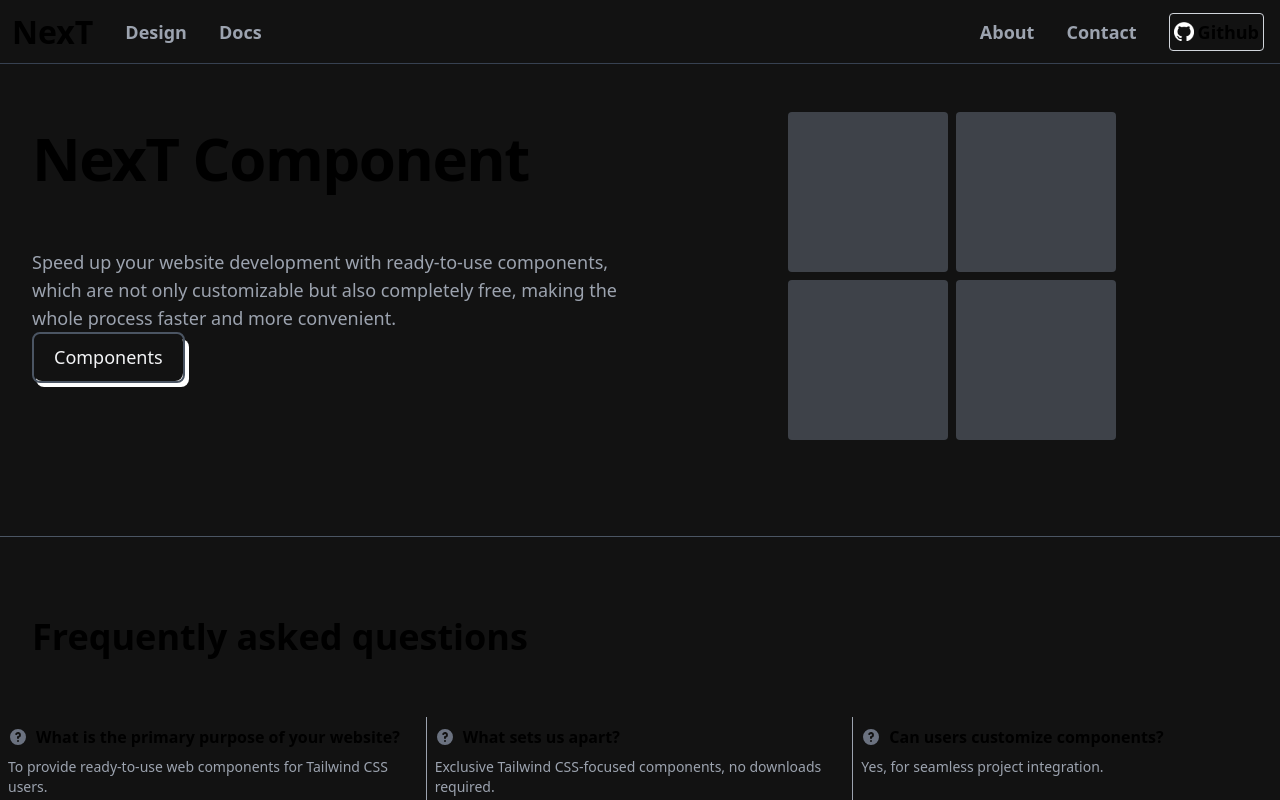
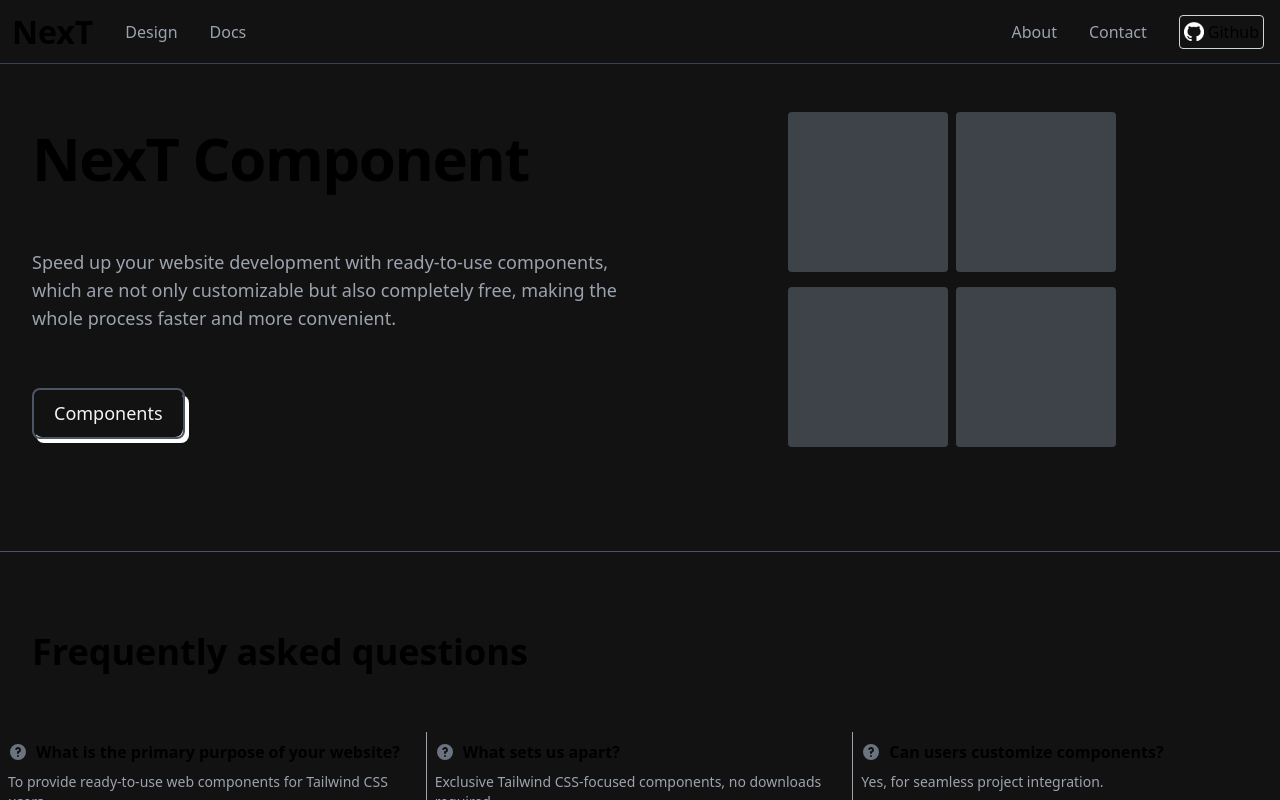
Before and after one commit to justizha/NucleousUI, a Next.js app: page / in a window 1280 px wide. Shown: the top 800 px of the page. Built offline with nearby package versions, Linux system fonts and the light colour scheme.

Commit message:
nav  fixes  and small adjustment

```diff
--- a/src/app/sections/Hero.jsx
+++ b/src/app/sections/Hero.jsx
@@ -10,7 +10,7 @@ export default function Hero() {
                 <p className="text-md md:text-base text-start lg:text-lg text-sm font-normal text-gray-400 mt-8">
                     Speed up your website development with ready-to-use components, which are not only customizable but also completely free, making the whole process faster and more convenient.
                 </p>
-                <div>
+                <div className="justify-start flex mt-14 ">
                     <Button>Components</Button>
                 </div>
             </div>
--- a/src/components/NavBar.jsx
+++ b/src/components/NavBar.jsx
@@ -6,23 +6,32 @@ import { Fragment, useEffect, useRef, useState } from "react";
 
 export default function NavBar() {
     const [toggle, setToggle] = useState(false);
-    const navRef = useRef(null)
-    const menu = "menu.svg"
-    const close = "close.svg"
+    const menu = "menu.svg";
+    const close = "close.svg";
+    const navRef = useRef(null);
+
+    const isMobile = () => {
+        const width = window.innerWidth || document.documentElement.clientWidth || document.body.clientWidth
+        return width < 640;
+    }
     useEffect(() => {
-        function handleClickOutside(event) {
-            if (window.innerWidth <= 640 && navRef.current && !navRef.current.contains(event.target)) {
-                setToggle(false);
-            }
+        if(toggle && isMobile()){
+            document.addEventListener('mousedown',handleClickOutside)
+        } else {
+            document.removeEventListener('mousedown',handleClickOutside)
         }
-        document.addEventListener('mousedown', handleClickOutside);
         return () => {
-            document.removeEventListener('mousedown', handleClickOutside)
+            document.removeEventListener('mousedown',handleClickOutside)
+        };
+    },[toggle]);
+
+    const handleClickOutside = (event) => {
+        if (navRef.current && !navRef.current.contains(event.target)){
+            setToggle(false)
         }
-    }, [])
+    }
     return (
-        <nav className='w-full h-16 border-b flex justify-between border-gray-700 fixed z-50 bg-main-black '
-            ref={navRef}>
+        <nav className='w-full h-16 border-b flex justify-between border-gray-700 fixed z-50 bg-main-black ' ref={navRef}>
             <ul className="flex items-center gap-8">
                 <li>
                     <Link href={'/'} className='font-black text-[32px] ml-3 cursor-pointer'>
@@ -30,28 +39,28 @@ export default function NavBar() {
                     </Link>
                 </li>
                 <li className="md:flex hidden">
-                    <Link href={'/underdev'} className="text-gray-400 hover:text-gray-200 duration-150 font-semibold text-lg">
+                    <Link href={'/underdev'} className="text-gray-400 hover:text-gray-200 duration-150  text-base">
                         Design
                     </Link>
                 </li>
                 <li className="md:flex hidden">
-                    <Link href={'/underdev'} className="text-gray-400 hover:text-gray-200 duration-150 font-semibold text-lg">
+                    <Link href={'/underdev'} className="text-gray-400 hover:text-gray-200 duration-150  text-base">
                         Docs
                     </Link>
                 </li>
             </ul>
             <ul className=' flex-row gap-8 mx-4 md:flex hidden items-center'>
-                <li className='font-semibold text-lg'>
+                <li className=' text-base'>
                     <Link href={'/about'} className="text-gray-400 hover:text-gray-200 duration-150">
                         About
                     </Link>
                 </li>
-                <li className='font-semibold text-lg'>
+                <li className=' text-base'>
                     <Link href={'/underdev'} className="text-gray-400 hover:text-gray-200 duration-150">
                         Contact
                     </Link>
                 </li>
-                <li className='font-semibold text-lg'>
+                <li className=' text-base'>
                     <a className="p-1 border-gray-300 border rounded flex items-center gap-1 cursor-pointer" href="https://github.com/justizha/NextDesignComponent" target="_blank">
                         <img src="/images/github-mark-white.png" alt="github-logo" className="w-5 h-5 object-contain" />
                         Github
@@ -82,17 +91,17 @@ export default function NavBar() {
                         leaveTo='transform opacity-0 -translate-x-full'>
                         <Menu.Items className='absolute left-0 top-16  border-gray-600  w-[60%] h-screen origin-top-right  bg-main-black z-50 border-r py-4'>
                             <ul className="list-none mx-2 text-start grid mt-14 gap-4">
-                                <li className='font-semibold text-lg'>
+                                <li className=' text-base'>
                                     <Link href={'/about'} className="text-gray-400 hover:text-gray-200 duration-150">
                                         About
                                     </Link>
                                 </li>
-                                <li className='font-semibold text-lg'>
+                                <li className=' text-base'>
                                     <Link href={'/underdev'} className="text-gray-400 hover:text-gray-200 duration-150">
                                         Contact
                                     </Link>
                                 </li>
-                                <li className='font-semibold text-lg'>
+                                <li className=' text-base'>
                                     <a className="p-1 border-gray-300 w-32 border rounded flex items-center gap-1 cursor-pointer" href="https://github.com/justizha/NextDesignComponent" target="_blank">
                                         <img src="/images/github-mark-white.png" alt="github-logo" className="w-5 h-5 object-contain" />
                                         Github
```
